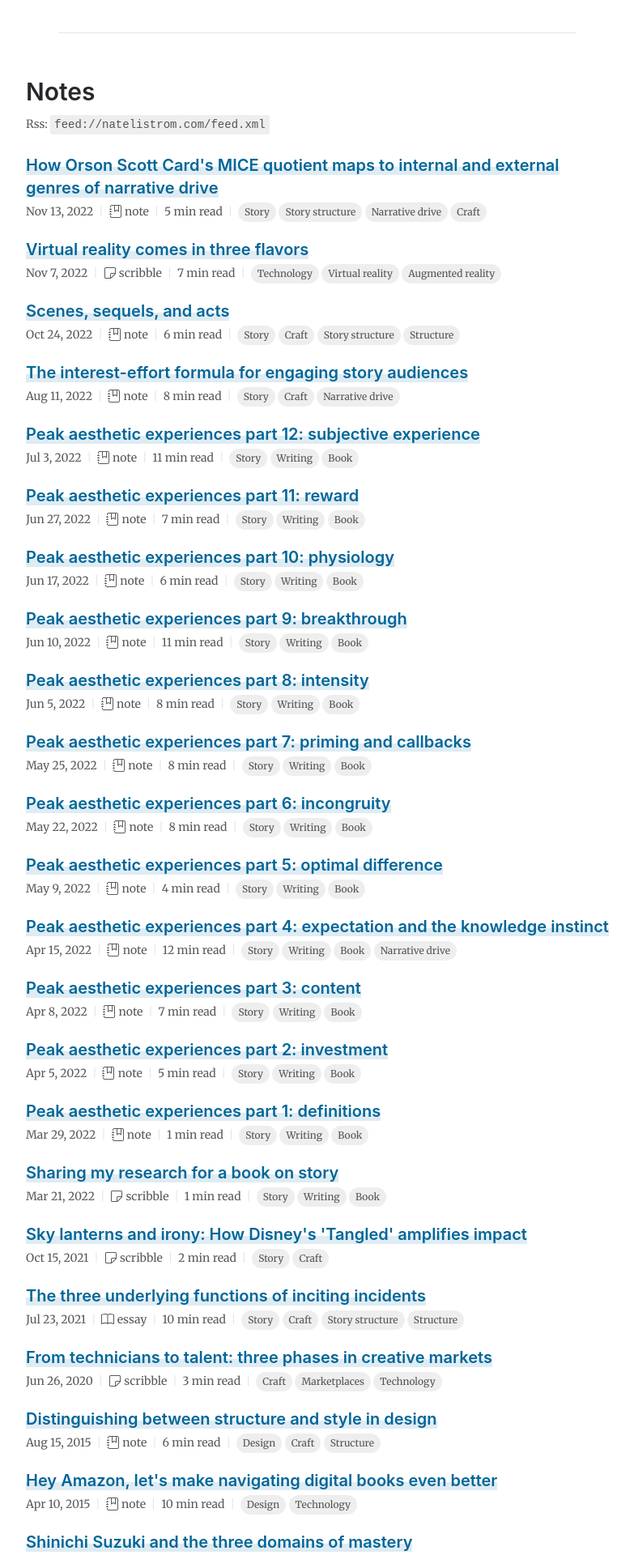
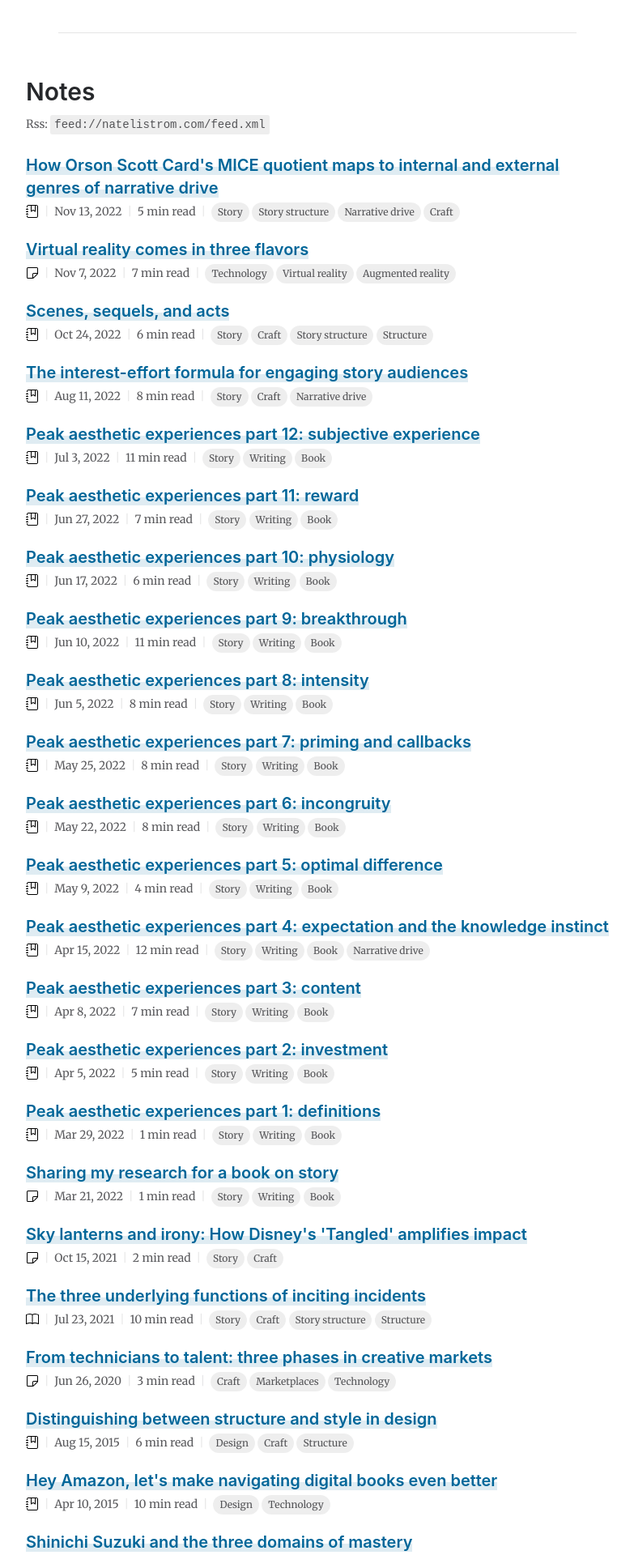
Before and after one commit to natelistrom/natelistrom.github.io, a Jekyll site: the page built from index.markdown, in a window 1280 px wide. Shown: the part 654-2574 px from the top of the page at 81% size, without its empty margins (248-1031 px from the left). Built offline with Jekyll 4.4.1, drawn with Linux system fonts in a browser that asks for light colours.

Commit message:
Iteration on flyouts

```diff
--- a/_includes/_postMeta.html
+++ b/_includes/_postMeta.html
@@ -1,23 +1,44 @@
 <span class="meta">
-    {{ post.date | date: "%b %-d, %Y" }}
-    {% if post.maturity %} <span class="pipe">&nbsp;|&nbsp;</span>
+    {% if post.maturity %}
         {% if post.maturity == "scribble" %}
+            <div class="hover">
+                <button class="hoverTrigger">
                     <svg xmlns="http://www.w3.org/2000/svg" width="16" height="16" fill="currentColor" class="bi bi-sticky" viewBox="0 0 16 16">
                         <path d="M2.5 1A1.5 1.5 0 0 0 1 2.5v11A1.5 1.5 0 0 0 2.5 15h6.086a1.5 1.5 0 0 0 1.06-.44l4.915-4.914A1.5 1.5 0 0 0 15 8.586V2.5A1.5 1.5 0 0 0 13.5 1h-11zM2 2.5a.5.5 0 0 1 .5-.5h11a.5.5 0 0 1 .5.5V8H9.5A1.5 1.5 0 0 0 8 9.5V14H2.5a.5.5 0 0 1-.5-.5v-11zm7 11.293V9.5a.5.5 0 0 1 .5-.5h4.293L9 13.793z"/>
                     </svg>
+                </button>
+                <div class="hoverFlyoutContainer" aria-expanded="false">
+                  <div class="hoverFlyout"><strong>Scribble</strong><br />An idea I'm just playing around with. I probably haven&rsquo;t invested much time in it, and I'm not yet confident in my conclusions.<br />(See <a href="https://maggieappleton.com/garden-history">digital gardening</a>.)</div>
+                </div>
+              </div>
         {% elsif post.maturity == "note" %}
+            <div class="hover">
+                <button class="hoverTrigger">
                     <svg xmlns="http://www.w3.org/2000/svg" width="16" height="16" fill="currentColor" class="bi bi-journal-bookmark" viewBox="0 0 16 16">
                         <path fill-rule="evenodd" d="M6 8V1h1v6.117L8.743 6.07a.5.5 0 0 1 .514 0L11 7.117V1h1v7a.5.5 0 0 1-.757.429L9 7.083 6.757 8.43A.5.5 0 0 1 6 8z"/>
                         <path d="M3 0h10a2 2 0 0 1 2 2v12a2 2 0 0 1-2 2H3a2 2 0 0 1-2-2v-1h1v1a1 1 0 0 0 1 1h10a1 1 0 0 0 1-1V2a1 1 0 0 0-1-1H3a1 1 0 0 0-1 1v1H1V2a2 2 0 0 1 2-2z"/>
                         <path d="M1 5v-.5a.5.5 0 0 1 1 0V5h.5a.5.5 0 0 1 0 1h-2a.5.5 0 0 1 0-1H1zm0 3v-.5a.5.5 0 0 1 1 0V8h.5a.5.5 0 0 1 0 1h-2a.5.5 0 0 1 0-1H1zm0 3v-.5a.5.5 0 0 1 1 0v.5h.5a.5.5 0 0 1 0 1h-2a.5.5 0 0 1 0-1H1z"/>
                     </svg>
+                </button>
+                <div class="hoverFlyoutContainer">
+                  <div class="hoverFlyout"><strong>Note</strong><br />More mature than a scribble, but not yet what digital gardener Maggie Appleton calls an “evergreen” idea. A note may have taken a fair amount of time to develop. I think the idea has merit.<br />(See <a href="https://maggieappleton.com/garden-history">digital gardening</a>.)</div>
+                </div>
+              </div>
         {% elsif post.maturity == "essay" %}
+            <div class="hover">
+                <button class="hoverTrigger">
                     <svg xmlns="http://www.w3.org/2000/svg" width="16" height="16" fill="currentColor" class="bi bi-book" viewBox="0 0 16 16">
                         <path d="M1 2.828c.885-.37 2.154-.769 3.388-.893 1.33-.134 2.458.063 3.112.752v9.746c-.935-.53-2.12-.603-3.213-.493-1.18.12-2.37.461-3.287.811V2.828zm7.5-.141c.654-.689 1.782-.886 3.112-.752 1.234.124 2.503.523 3.388.893v9.923c-.918-.35-2.107-.692-3.287-.81-1.094-.111-2.278-.039-3.213.492V2.687zM8 1.783C7.015.936 5.587.81 4.287.94c-1.514.153-3.042.672-3.994 1.105A.5.5 0 0 0 0 2.5v11a.5.5 0 0 0 .707.455c.882-.4 2.303-.881 3.68-1.02 1.409-.142 2.59.087 3.223.877a.5.5 0 0 0 .78 0c.633-.79 1.814-1.019 3.222-.877 1.378.139 2.8.62 3.681 1.02A.5.5 0 0 0 16 13.5v-11a.5.5 0 0 0-.293-.455c-.952-.433-2.48-.952-3.994-1.105C10.413.809 8.985.936 8 1.783z"/>
                     </svg>
+                </button>
+                <div class="hoverFlyoutContainer">
+                  <div class="hoverFlyout"><strong>Essay</strong><br />An idea I&rsquo;m proud of. Although my writing here may still have rough bits and need occasional pruning, these are the ones I feel have &ldquo;stood the test of time.&rdquo;<br />(See <a href="https://maggieappleton.com/garden-history">digital gardening</a>.)</div>
+                </div>
+              </div>
         {% endif %}
-        {{post.maturity}}
+        <span class="pipe">&nbsp;|&nbsp;</span>
     {% endif %}
+    {{ post.date | date: "%b %-d, %Y" }}
     {% if post.reading_time %} <span class="pipe">&nbsp;|&nbsp;</span>  {{post.reading_time}} read{% endif %}
     {% if post.tags %}
         <span class="categories">
--- a/css/styles.scss
+++ b/css/styles.scss
@@ -51,6 +51,57 @@ table {
   border-spacing: 0;
 }
 
+/* --- Button reset via Normalize ---
+  (as referenced on css-tricks.com:
+  https://css-tricks.com/overriding-default-button-styles/)
+  */
+
+/**
+ * 1. Change the font styles in all browsers.
+ * 2. Remove the margin in Firefox and Safari.
+ */
+
+ button,
+ input,
+ optgroup,
+ select,
+ textarea {
+   font-family: inherit; /* 1 */
+   font-size: 100%; /* 1 */
+   line-height: 1.15; /* 1 */
+   margin: 0; /* 2 */
+ }
+
+ /**
+  * Show the overflow in IE.
+  * 1. Show the overflow in Edge.
+  */
+
+ button,
+ input { /* 1 */
+   overflow: visible;
+ }
+
+ /**
+  * Remove the inheritance of text transform in Edge, Firefox, and IE.
+  * 1. Remove the inheritance of text transform in Firefox.
+  */
+
+ button,
+ select { /* 1 */
+   text-transform: none;
+ }
+
+ /**
+  * Correct the inability to style clickable types in iOS and Safari.
+  */
+
+ button,
+ [type="button"],
+ [type="reset"],
+ [type="submit"] {
+   -webkit-appearance: button;
+ }
 
 /* =================== */
 /* Begin custom styles */
@@ -435,6 +486,10 @@ svg.center {
      margin-top: 0.5rem;
   }
 }
+.meta .bi {
+  position: relative;
+  top: 3px;
+}
 
 /* --- Special elements --- */
 
@@ -498,10 +553,73 @@ a.category:hover {
   color: $colorBorderLight;
 }
 
-.meta .bi {
+/* --- Hover flyout --- */
+
+/* 	The container that we animate with visibility and position
+	This needs to be continuous with the trigger
+	in order to make the flyout reachable during hover
+	*/
+
+.hoverFlyoutContainer {
+  opacity: 0;
+  padding-top: 0px;
+  position: absolute;
+  visibility: hidden;
+  left: -0.75rem;
+  z-index: 1;
+}
+
+/* 	The design of the flyout itself
+  */
+
+.hoverFlyout {
+  background: $colorWhite;
+  border-radius: $borderRadius;
+  box-shadow:
+    0 2px 4px 0 rgba(0,0,0,0.125),
+    0 4px 8px 0 rgba(0,0,0,0.125);
+  font-size: 0.7rem;
+  padding: 0.5rem 0.75rem;
+  width: 240px;
+}
+
+.hoverTrigger {
+  border: none;
+  background: $colorWhite;
+  display: inline-block;
+  margin: -2px -4px;
+  padding: 2px 4px;
+  border-radius: $borderRadius;
+  &:hover {
+    background-color: $colorBackgroundLight;
+  }
+  &:active {
+    background-color: $colorBackgroundMedium;
+  }
+}
+
+/*	A global container element for the whole thing,
+  which lets us maintain hover persistence.
+  */
+
+.hover {
+  display: inline-block;
   position: relative;
-  top: 3px;
+
+  .hoverTrigger {
+    cursor: pointer;
+  }
+
+  .hoverFlyoutContainer.active {
+    opacity: 1;
+    padding-top: 4px;
+    transition: all 0.2s ease;
+    visibility: visible;
+  }
 }
+
+
+/* --- Responsive --- */
 
 @media screen and (max-width: 480px) {
   .categories {
```
Also changed, not shown: _layouts/default.html (+27 -0 lines). Lines whose indentation alone changed are shown as unchanged.
